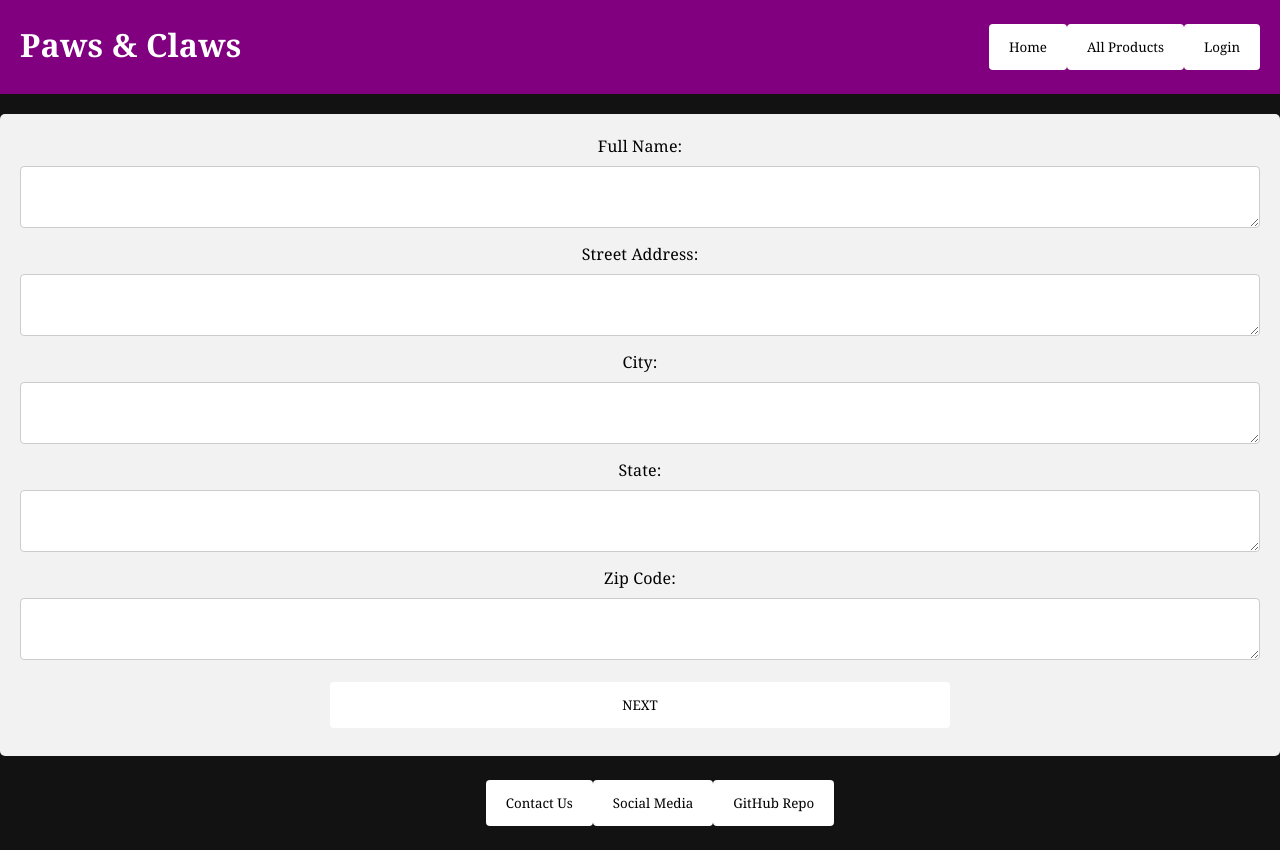
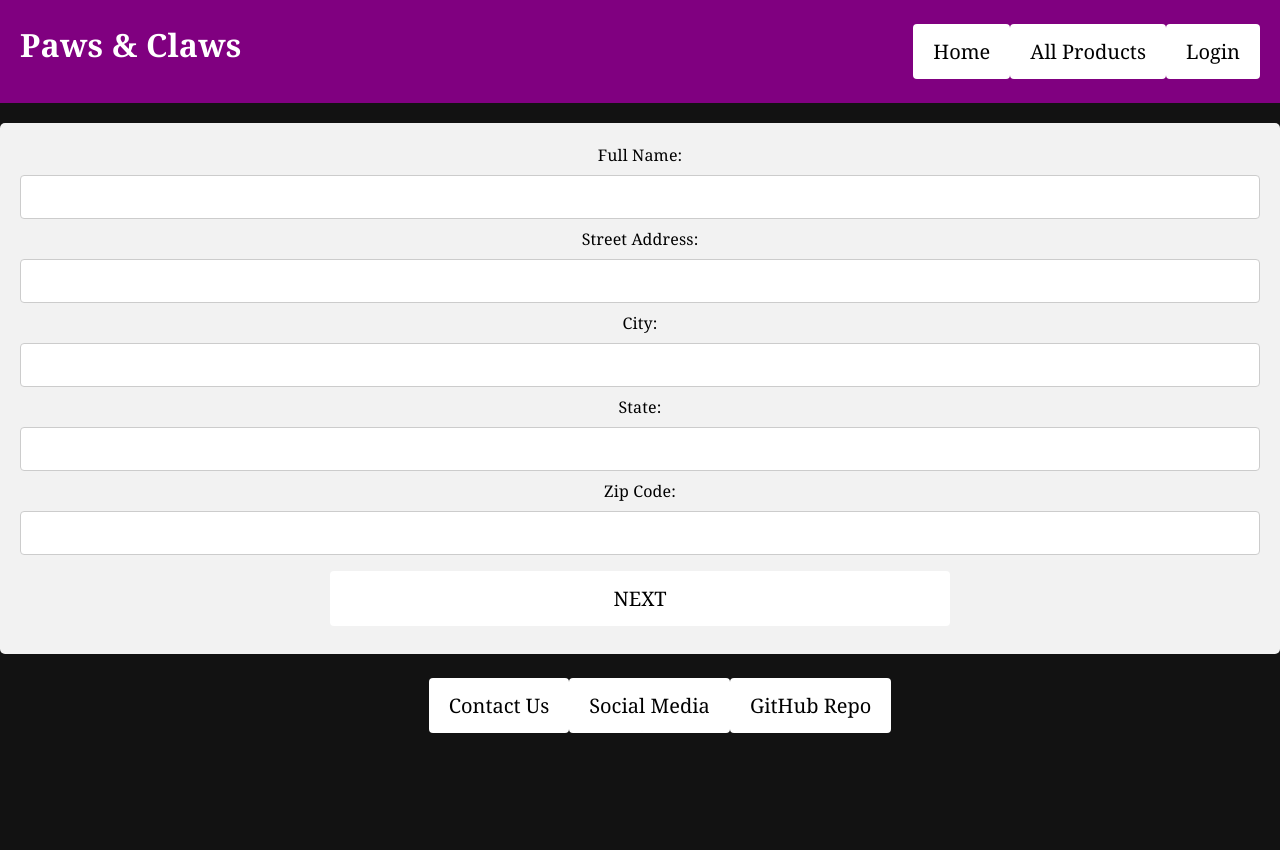
Before and after one commit to Fullslackers-Team/grace-shopper, a React (Vite) app in the folder client/: page /checkout in a window 1280 px wide. After the commit the page ends 800 px from the top, so only its background shows below. Built offline with nearby package versions, Linux system fonts and the light colour scheme; no server answers.

Commit message:
text input fixed

```diff
--- a/client/src/pages/Checkout/CheckoutPay.jsx
+++ b/client/src/pages/Checkout/CheckoutPay.jsx
@@ -18,31 +18,33 @@ export default function CheckoutPay({ setPage }) {
         }}
       >
         <label>Name as it appears on Card:</label>
-        <textarea
+        <br></br>
+        <input
           value={fullname}
           onChange={(event) => setFullName(event.target.value)}
         />
-
+        <br></br>
         <label>Card Number:</label>
-        <textarea
+        <br></br>
+        <input
           value={cardnumber}
           onChange={(event) => setCardNumber(event.target.value)}
         />
-
+        <br></br>
         <label>Expiration:</label>
-        <textarea
+        <br></br>
+        <input
           value={expiration}
           onChange={(event) => setExpiration(event.target.value)}
         />
-
+        <br></br>
         <label>CVV:</label>
-        <textarea
-          value={cvv}
-          onChange={(event) => setCvv(event.target.value)}
-        />
-
+        <br></br>
+        <input value={cvv} onChange={(event) => setCvv(event.target.value)} />
+        <br></br>
         <label>Zip Code:</label>
-        <textarea
+        <br></br>
+        <input
           value={zipcode}
           onChange={(event) => setZipCode(event.target.value)}
         />
--- a/client/src/pages/Checkout/CheckoutShip.jsx
+++ b/client/src/pages/Checkout/CheckoutShip.jsx
@@ -16,31 +16,33 @@ export default function CheckoutShip({ setPage }) {
     <div className="checkout-forms">
       <form className="checkout-form-ship" onSubmit={onClick}>
         <label>Full Name:</label>
-        <textarea
+        <br></br>
+        <input
           value={fullname}
           onChange={(event) => setFullName(event.target.value)}
         />
-
+        <br></br>
         <label>Street Address:</label>
-        <textarea
+        <br></br>
+        <input
           value={streetaddress}
           onChange={(event) => setStreetAddress(event.target.value)}
         />
-
+        <br></br>
         <label>City:</label>
-        <textarea
-          value={city}
-          onChange={(event) => setCity(event.target.value)}
-        />
-
+        <br></br>
+        <input value={city} onChange={(event) => setCity(event.target.value)} />
+        <br></br>
         <label>State:</label>
-        <textarea
+        <br></br>
+        <input
           value={state}
           onChange={(event) => setState(event.target.value)}
         />
-
+        <br></br>
         <label>Zip Code:</label>
-        <textarea
+        <br></br>
+        <input
           value={zipcode}
           onChange={(event) => setZipCode(event.target.value)}
         />
--- a/client/src/pages/Checkout/CheckoutThanks.jsx
+++ b/client/src/pages/Checkout/CheckoutThanks.jsx
@@ -3,7 +3,9 @@ import "./checkout.css";
 export default function CheckoutThanks({ setPage }) {
   return (
     <div className="checkout-forms">
-      <h1 className="thank-you">THANK YOU FOR SHOPPING WITH PAWS & CLAWS!!</h1>
+      <h1 className="thank-you">
+        THANK YOU FOR <br></br>SHOPPING WITH
+      </h1>
     </div>
   );
 }
--- a/client/src/pages/Checkout/checkout.css
+++ b/client/src/pages/Checkout/checkout.css
@@ -9,7 +9,7 @@
   color: black;
 }
 
-textarea {
+input {
   /* width: 500px;
   height: 40px;
   display: flex;
@@ -22,6 +22,7 @@ textarea {
   border: 1px solid #ccc;
   border-radius: 4px;
   box-sizing: border-box;
+  text-align: center;
 }
 
 button {
@@ -33,4 +34,5 @@ button {
   border: none;
   border-radius: 4px;
   cursor: pointer;
+  font-size: 20px;
 }
```
